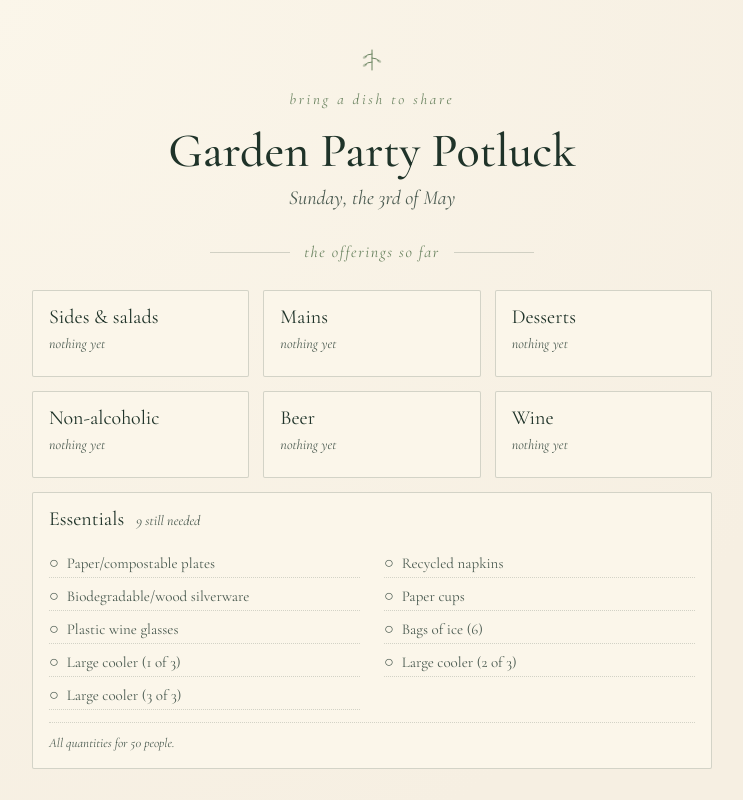
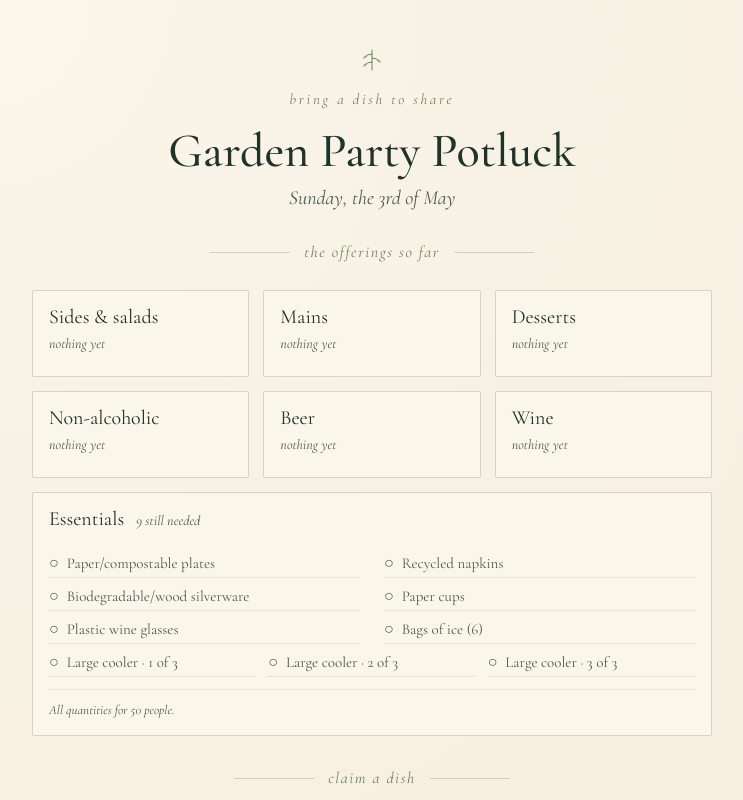
Before and after one commit to Nave1294/potluck-signup, a Next.js app: page / in a window 1280 px wide. Shown: the top 800 px of the page, without its empty margins (268-1011 px from the left). Built offline with nearby package versions, Linux system fonts and the light colour scheme.

Commit message:
group cooler slots in essentials

```diff
--- a/app/page.tsx
+++ b/app/page.tsx
@@ -8,9 +8,12 @@ const ESSENTIALS_CHECKLIST = [
   "Paper cups",
   "Plastic wine glasses",
   "Bags of ice (6)",
-  "Large cooler (1 of 3)",
-  "Large cooler (2 of 3)",
-  "Large cooler (3 of 3)",
+];
+
+const COOLER_SLOTS = [
+  "Large cooler · 1 of 3",
+  "Large cooler · 2 of 3",
+  "Large cooler · 3 of 3",
 ];
 
 const CATEGORIES = [
@@ -453,7 +456,8 @@ export default function PotluckSignup() {
             const unit = c === 1 ? cat.unit : cat.unitPlural;
 
             if (cat.id === "essentials") {
-              const allClaimed = ESSENTIALS_CHECKLIST.every(
+              const allItems = [...ESSENTIALS_CHECKLIST, ...COOLER_SLOTS];
+              const allClaimed = allItems.every(
                 (item) => matchEssentialItem(item, essentialsEntries)
               );
               return (
@@ -461,7 +465,7 @@ export default function PotluckSignup() {
                   <div style={{ display: "flex", alignItems: "baseline", gap: 12, marginBottom: 12 }}>
                     <div style={s.categoryName}>{cat.label}</div>
                     <div style={{ ...s.categoryCount, marginBottom: 0 }}>
-                      {allClaimed ? "all covered!" : `${ESSENTIALS_CHECKLIST.filter((item) => !matchEssentialItem(item, essentialsEntries)).length} still needed`}
+                      {allClaimed ? "all covered!" : `${allItems.filter((item) => !matchEssentialItem(item, essentialsEntries)).length} still needed`}
                     </div>
                   </div>
                   <div style={{ display: "grid", gridTemplateColumns: "repeat(auto-fill, minmax(200px, 1fr))", gap: "4px 24px" }}>
@@ -484,6 +488,37 @@ export default function PotluckSignup() {
                             {match ? "✓" : "○"}
                           </span>
                           <span style={{ color: match ? ink : inkSoft, textDecoration: match ? "none" : "none" }}>
+                            {item}
+                          </span>
+                          {match && (
+                            <span style={{ fontStyle: "italic", color: sage, fontSize: 13, marginLeft: 2 }}>
+                              — {match.name}
+                            </span>
+                          )}
+                        </div>
+                      );
+                    })}
+                  </div>
+                  <div style={{ display: "grid", gridTemplateColumns: "repeat(3, 1fr)", gap: "4px 12px", marginTop: 4 }}>
+                    {COOLER_SLOTS.map((item) => {
+                      const match = matchEssentialItem(item, essentialsEntries);
+                      return (
+                        <div
+                          key={item}
+                          style={{
+                            display: "flex",
+                            alignItems: "baseline",
+                            gap: 8,
+                            padding: "5px 0",
+                            borderBottom: `1px dotted ${rule}`,
+                            fontFamily: "'Cormorant Garamond', Georgia, serif",
+                            fontSize: 15,
+                          }}
+                        >
+                          <span style={{ color: match ? sage : inkSoft, fontSize: 16, lineHeight: 1 }}>
+                            {match ? "✓" : "○"}
+                          </span>
+                          <span style={{ color: match ? ink : inkSoft }}>
                             {item}
                           </span>
                           {match && (
```
